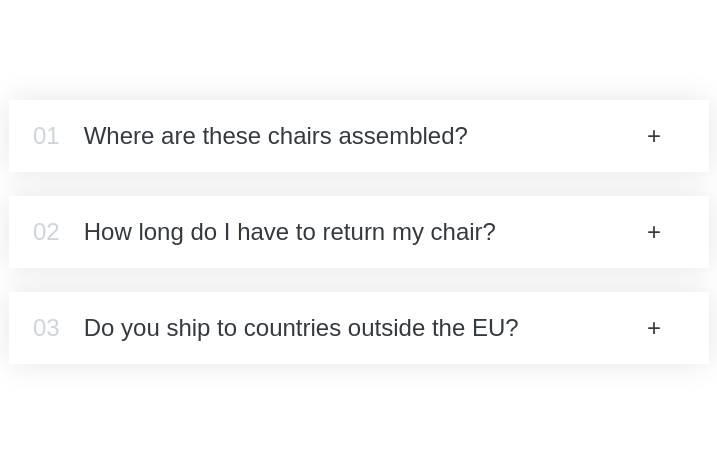
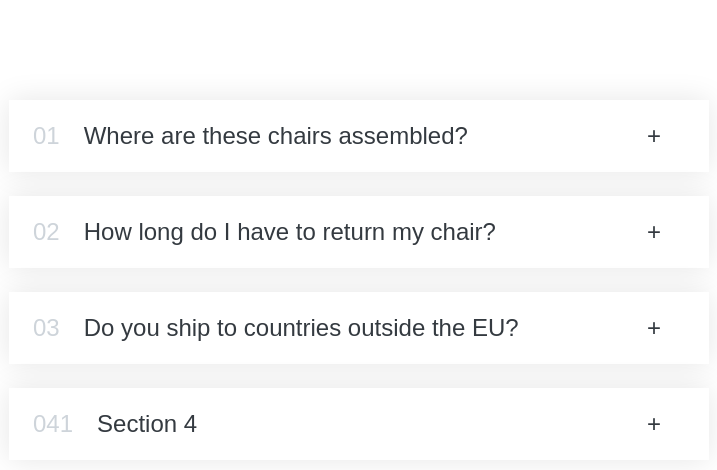
Before and after one commit to qinangao/accordion-component-practice, a React (Create React App) app: page / in a window 1280 px wide. Shown: the top 470 px of the page, without its empty margins (281-998 px from the left). Built offline with nearby package versions, Linux system fonts and the light colour scheme.

Commit message:
lift uo state

```diff
--- a/src/components/Accordion.jsx
+++ b/src/components/Accordion.jsx
@@ -1,16 +1,36 @@
 import AccordionItem from "./AccordionItem";
+import { useState } from "react";
 
 export default function Accordion({ data }) {
+  const [curOpen, setCurOpen] = useState(null);
+
   return (
     <div className="accordion">
       {data.map((el, index) => (
         <AccordionItem
+          curOpen={curOpen}
+          onOpen={setCurOpen}
           title={el.title}
-          text={el.text}
           num={index}
           key={index}
-        />
+        >
+          {el.text}
+        </AccordionItem>
       ))}
+      <AccordionItem
+        curOpen={curOpen}
+        onOpen={setCurOpen}
+        title="Section 4"
+        num="4"
+        key="04"
+      >
+        <p>test test test </p>
+        <ul>
+          <li>dsafasdf</li>
+          <li>dfasdfasd</li>
+          <li>dsfsadfsad</li>
+        </ul>
+      </AccordionItem>
     </div>
   );
 }
```
